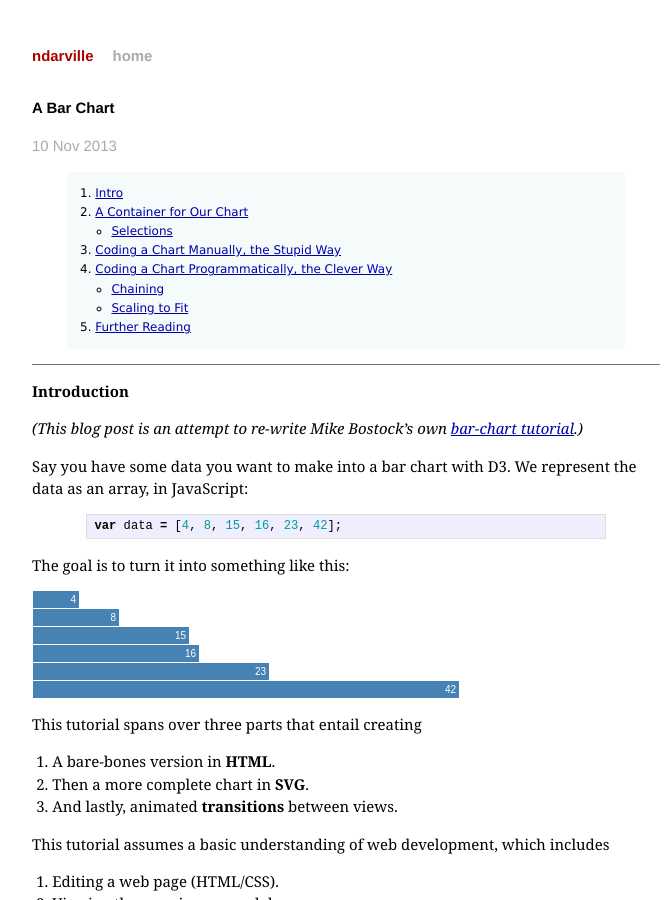
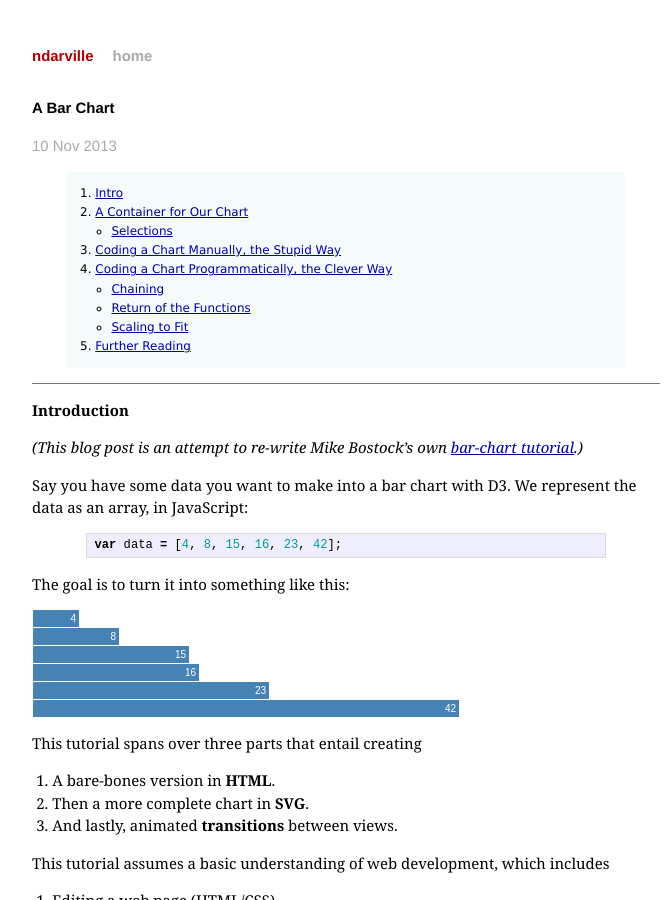
Before and after one commit to ndarville/ndarville.github.io, a Jekyll site: the page built from _posts/2013-11-10-a-bar-chart.markdown, in a window 1280 px wide and 900 px high. Shown: the whole window, without its empty margins (294-961 px from the left). Built offline with Jekyll 4.4.1, drawn with Linux system fonts in a browser that asks for light colours; Markdown is read by kramdown in place of the engine named in the settings; some of the changed text lies outside the part shown.

Commit message:
Added catchy header

```diff
--- a/_posts/2013-11-10-a-bar-chart.markdown
+++ b/_posts/2013-11-10-a-bar-chart.markdown
@@ -16,6 +16,7 @@
         <li><a href="#programmatically">Coding a Chart Programmatically, the Clever Way</a>
             <ul>
                 <li><a href="#chaining">Chaining</a></li>
+                <li><a href="#functions">Return of the Functions</a></li>
                 <li><a href="#scaling">Scaling to Fit</a></li>
             </ul>
         </li>
@@ -395,7 +396,7 @@
 
 --->
 
-<h4 id="foo">Programmatic</h4>
+<h4 id="functions">Return of the Functions</h4>
 
 --->
 
```
